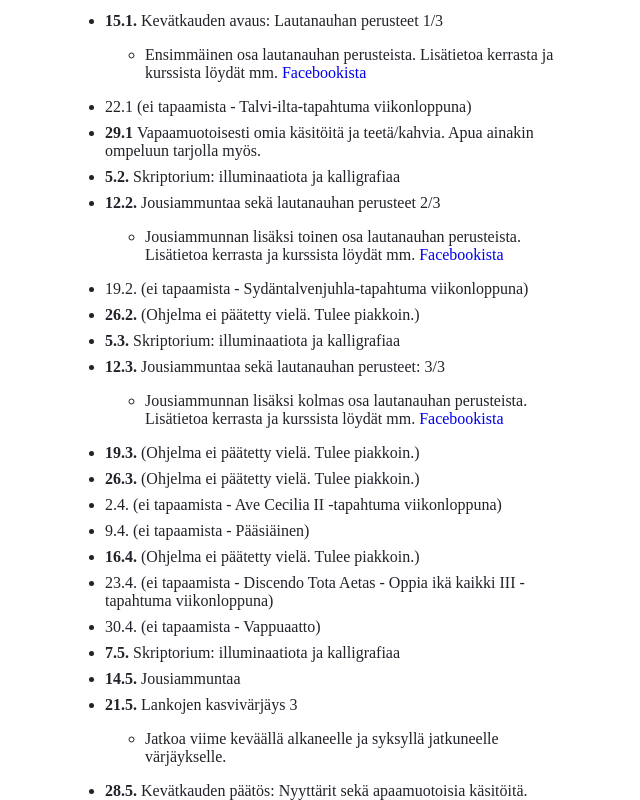
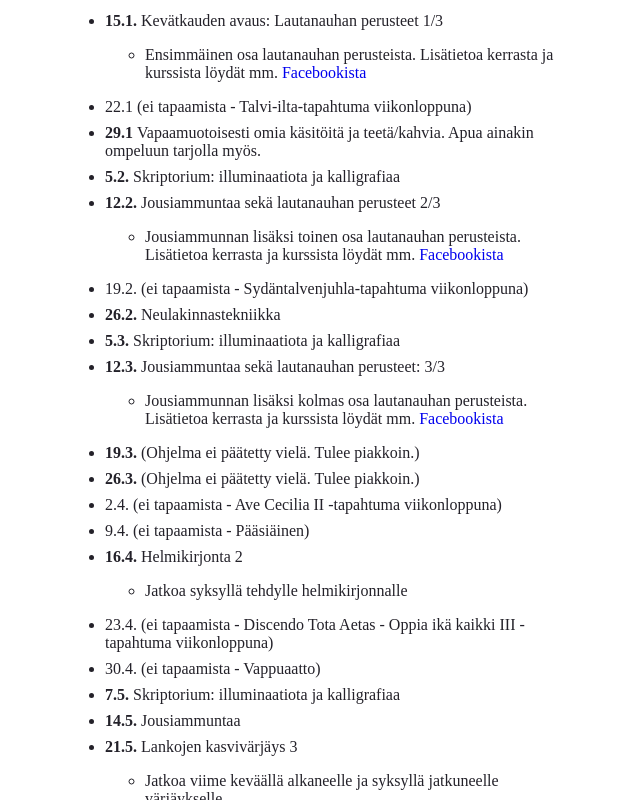
Before and after one commit to tuomokar/hukka-website, a Gatsby site: page /calendar in a window 1280 px wide. Shown: the part 569-1369 px from the top of the page, without its empty margins (325-965 px from the left). Built offline with nearby package versions, Linux system fonts and the light colour scheme; Gatsby itself is replaced by a stand-in of ours.

Commit message:
(content:) Update program for a couple of Sundays

```diff
--- a/src/pages/calendar.tsx
+++ b/src/pages/calendar.tsx
@@ -60,7 +60,7 @@ const sundayActivities: SundayActivityType[] = [
   },
   {
     date: "26.2.",
-    title: "(Ohjelma ei päätetty vielä. Tulee piakkoin.)",
+    title: "Neulakinnastekniikka",
   },
   {
     date: "5.3.",
@@ -102,7 +102,12 @@ const sundayActivities: SundayActivityType[] = [
   },
   {
     date: "16.4.",
-    title: "(Ohjelma ei päätetty vielä. Tulee piakkoin.)",
+    title: "Helmikirjonta 2",
+    additionalDescription: (
+      <p>
+        <span>Jatkoa syksyllä tehdylle helmikirjonnalle</span>
+      </p>
+    ),
   },
   {
     date: "23.4.",
```
